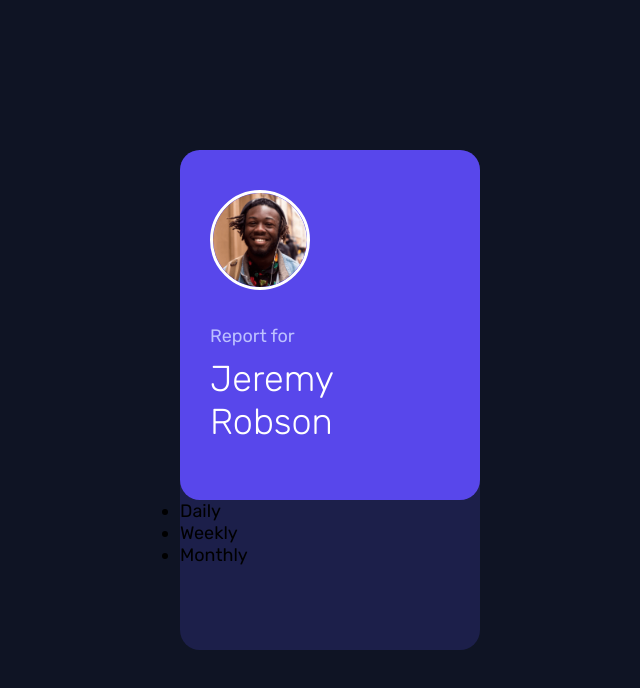
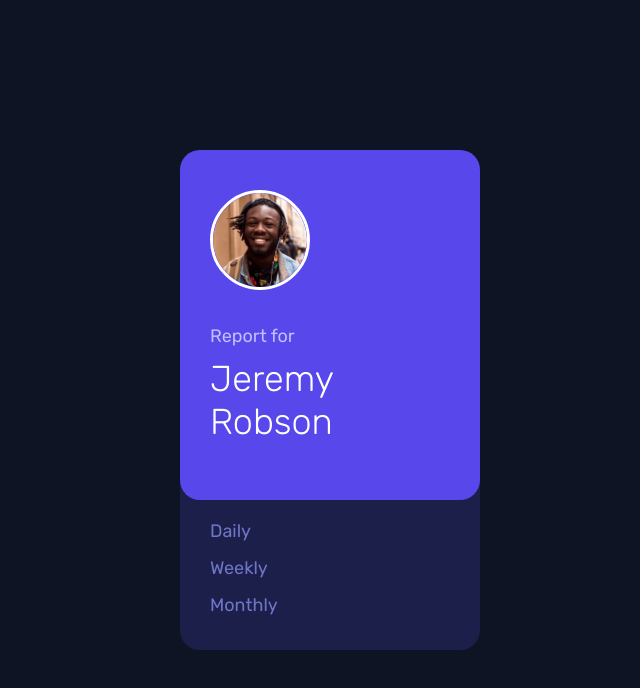
Before and after one commit to lkiryu/time-tracking-dashboard, a React (Create React App) app: page / in a window 1280 px wide. Shown: the top 688 px of the page, without its empty margins (310-950 px from the left). Built offline with nearby package versions, Linux system fonts and the light colour scheme; the HTML template or start-up script is replaced by a standard one.

Commit message:
time style add

```diff
--- /dev/null
+++ b/src/components/time/time.css
@@ -0,0 +1,19 @@
+.time ul{
+    padding: 20px 30px;
+    list-style: none;
+}
+
+.time ul li{
+    margin-bottom: 15px;
+    color: hsl(235, 45%, 61%);
+    cursor: pointer;
+    transition: ease-in 0.3s;
+}
+
+.time ul li.active{
+    color: hsl(0, 0%, 100%);
+}
+
+.time ul li:hover{
+    color: hsl(0, 0%, 100%);
+}
--- a/src/components/time/time.js
+++ b/src/components/time/time.js
@@ -1,4 +1,5 @@
 import React from "react";
+import './time.css'
 
 const Time = () => {
     return (
```
